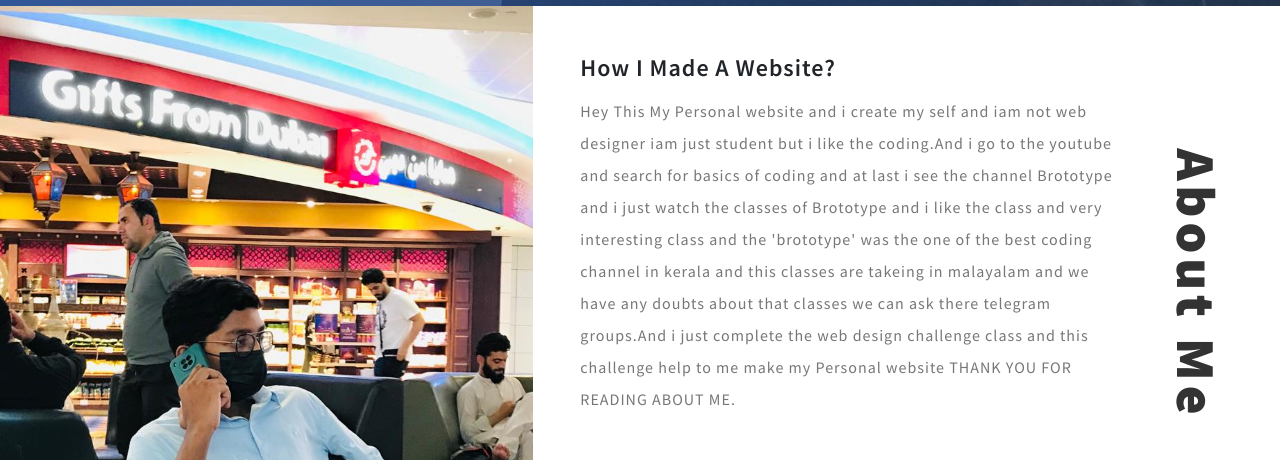
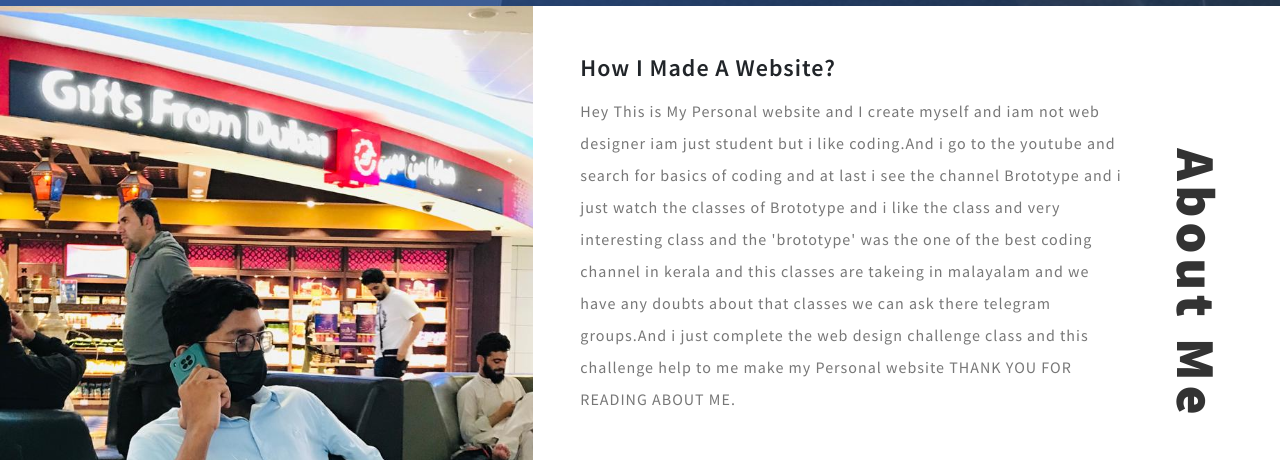
Before and after one commit to Mujthab2772/mujthab-static-website, a plain HTML site: page index.html in a window 1280 px wide. Shown: the part 763-1223 px from the top of the page. Drawn offline with Linux system fonts and the light colour scheme.

Commit message:
Update index.html

```diff
--- a/index.html
+++ b/index.html
@@ -104,7 +104,7 @@ Smartphone Compatible web template, free webdesigns for Nokia, Samsung, LG, Sony
 			<div class="col-lg-6">
 				<div class="about-right">
 					<h4 class="main">How I made a website?</h4>
-					<p>Hey This My Personal  website and i create my self and iam not web designer iam just student but i like the coding.And i go to the youtube and search for basics of coding and at last i see the channel Brototype  and i just watch the classes of Brototype and i like the class and very interesting class and the 'brototype' was the one of the best coding channel in kerala and this classes are takeing in malayalam and we have any doubts about that classes we can ask there telegram groups.And i just complete the web design challenge class and this challenge help to me make my  Personal website THANK YOU FOR READING ABOUT ME.</p>
+					<p>Hey This is My Personal  website and I create myself and iam not web designer iam just student but i like  coding.And i go to the youtube and search for basics of coding and at last i see the channel Brototype  and i just watch the classes of Brototype and i like the class and very interesting class and the 'brototype' was the one of the best coding channel in kerala and this classes are takeing in malayalam and we have any doubts about that classes we can ask there telegram groups.And i just complete the web design challenge class and this challenge help to me make my  Personal website THANK YOU FOR READING ABOUT ME.</p>
 					<div class="row mt-sm-5 mt-4 about-right-inner">
 						<div class="col-sm-4 col-6 myphoto-sign text-center">
 							<img src="images/mujthab1.jpeg" alt="" class="img-fluid rounded-circle"/>
```
